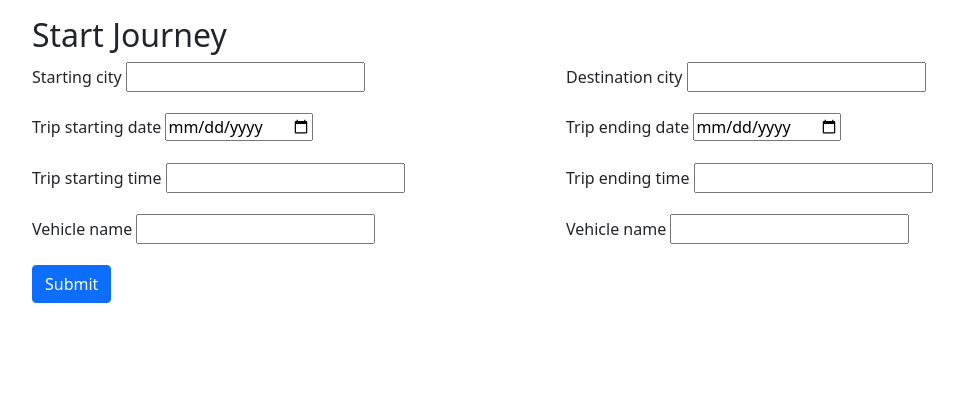
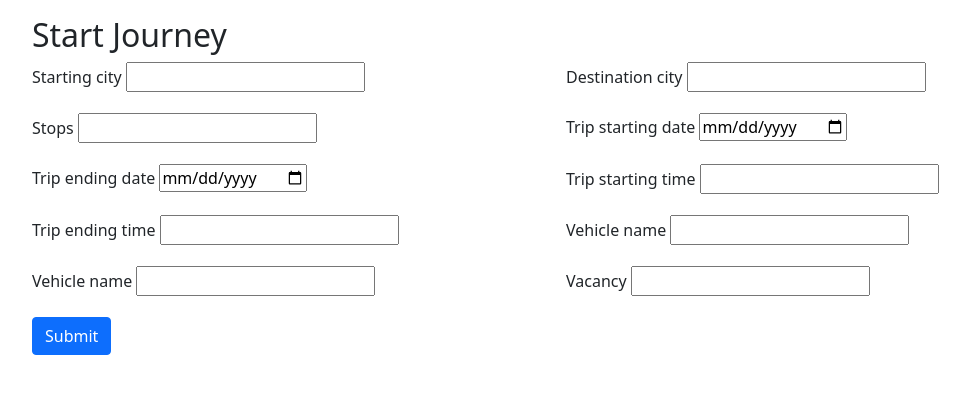
Before and after one commit to HrujulThumar22/Savari, a Django app: template templates/driver/startjourney.html in a window 1280 px wide. Shown: the part 56-450 px from the top of the page, without its empty margins (86-1056 px from the left). Run offline with Django 3.2, Linux system fonts and the light colour scheme; the template is opened without the code that fills it, so the values that code supplies are empty, except form fields; tables that the repository leaves empty hold one stand-in row (values such as "Sample post"); form fields are guessed from the names that the template uses; parts of the project's set-up code (start-up, migrations or seed data) failed here and were passed over; some libraries are stand-ins or nearby versions.

Commit message:
added stops

```diff
--- a/driver/forms.py
+++ b/driver/forms.py
@@ -9,5 +9,5 @@ class TripCreationForm(ModelForm):
             visible.field.widget.attrs['class'] = 'form-control'
     class Meta:
         model=DriverTrip
-        fields=['Starting_City','Destination_City','Trip_Starting_Date','Trip_Starting_Time','Trip_Ending_Date','Trip_Ending_Time','Vehicle_Name','Vehicle_Number']
+        fields=['Starting_City','Destination_City','Trip_Starting_Date','Trip_Starting_Time','Trip_Ending_Date','Trip_Ending_Time','Vehicle_Name','Vehicle_Number','Vacancy','Stops']
         widgets={'Trip_Starting_Date':widgets.DateInput(attrs={'type':'date'}),'Trip_Ending_Date':widgets.DateInput(attrs={'type':'date'}),'Trip_Starting_Time':widgets.TimeInput(attrs={'type':'time'}),'Trip_Ending_Time':widgets.TimeInput(attrs={'type':'time'})}
--- a/driver/models.py
+++ b/driver/models.py
@@ -2,6 +2,9 @@ from django.db import models
 from django.db.models.fields import DateTimeField
 from django.core.validators import RegexValidator
 # Create your models here.
+class stop(models.Model):
+    addstop=models.ForeignKey("city.City",on_delete=models.CASCADE,related_name='stop_city')
+    tmpstop=models.CharField(max_length=255)
 class DriverTrip(models.Model):
     Starting_City=models.ForeignKey("city.City",on_delete=models.CASCADE,related_name='start_city')
     Destination_City=models.ForeignKey("city.City",on_delete=models.CASCADE,related_name='end_city')
@@ -9,9 +12,11 @@ class DriverTrip(models.Model):
     Trip_Starting_Time=models.TimeField()
     Trip_Ending_Date=models.DateField()
     Trip_Ending_Time=models.TimeField()
+    Stops=models.ForeignKey("stop.tmpstop",on_delete=models.CASCADE,related_name='all_stop')
     Vehicle_Name=models.CharField(max_length=50)
     number_regex=RegexValidator(regex=r'^[A-Z]{2}[-][0-9]{1,2}[-][A-Z]{1,2}[-][0-9]{3,4}$', message="Vehicle number must be entered in the format: MH-03-C-3843")
     Vehicle_Number=models.CharField(validators=[number_regex], max_length=17, blank=True)
+    Vacancy=models.IntegerField()
     Driver=models.ForeignKey("userAccount.User", on_delete=models.CASCADE)
     isTripStarted=models.BooleanField(default=False)
 
--- a/templates/driver/startjourney.html
+++ b/templates/driver/startjourney.html
@@ -18,6 +18,12 @@
                     <div class="mb-3">
                         <label for="exampleInputEmail1" class="form-label">{{form.Destination_City.label}}</label>
                         {{form.Destination_City}}
+                    </div>
+                </div>
+                <div class="col-md-6">
+                    <div class="mb-3">
+                        <label for="exampleInputEmail1" class="form-label">{{form.Stops.label}}</label>
+                        {{form.Stops}}
                     </div>
                 </div>
                 <div class="col-md-6">
@@ -56,6 +62,12 @@
                         {{form.Vehicle_Number}}
                     </div>
                 </div>
+                <div class="col-md-6">
+                    <div class="mb-3">
+                        <label for="exampleInputEmail1" class="form-label">{{form.Vacancy.label}}</label>
+                        {{form.Vacancy}}
+                    </div>
+                </div>
             </div>
             <button type="submit" class="btn btn-primary">Submit</button>
         </form>
```
Also changed, not shown: db.sqlite3, driver/migrations/0006_auto_20211005_0847.py (added).
